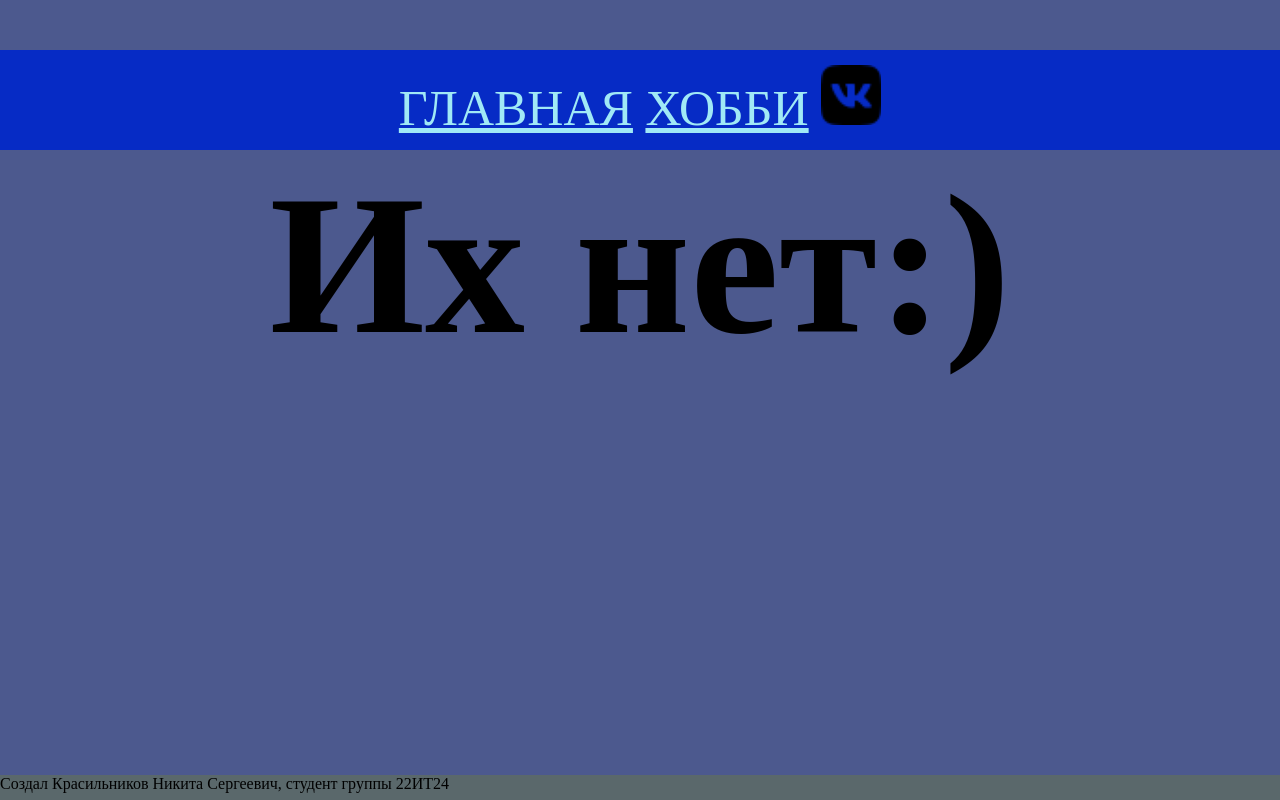
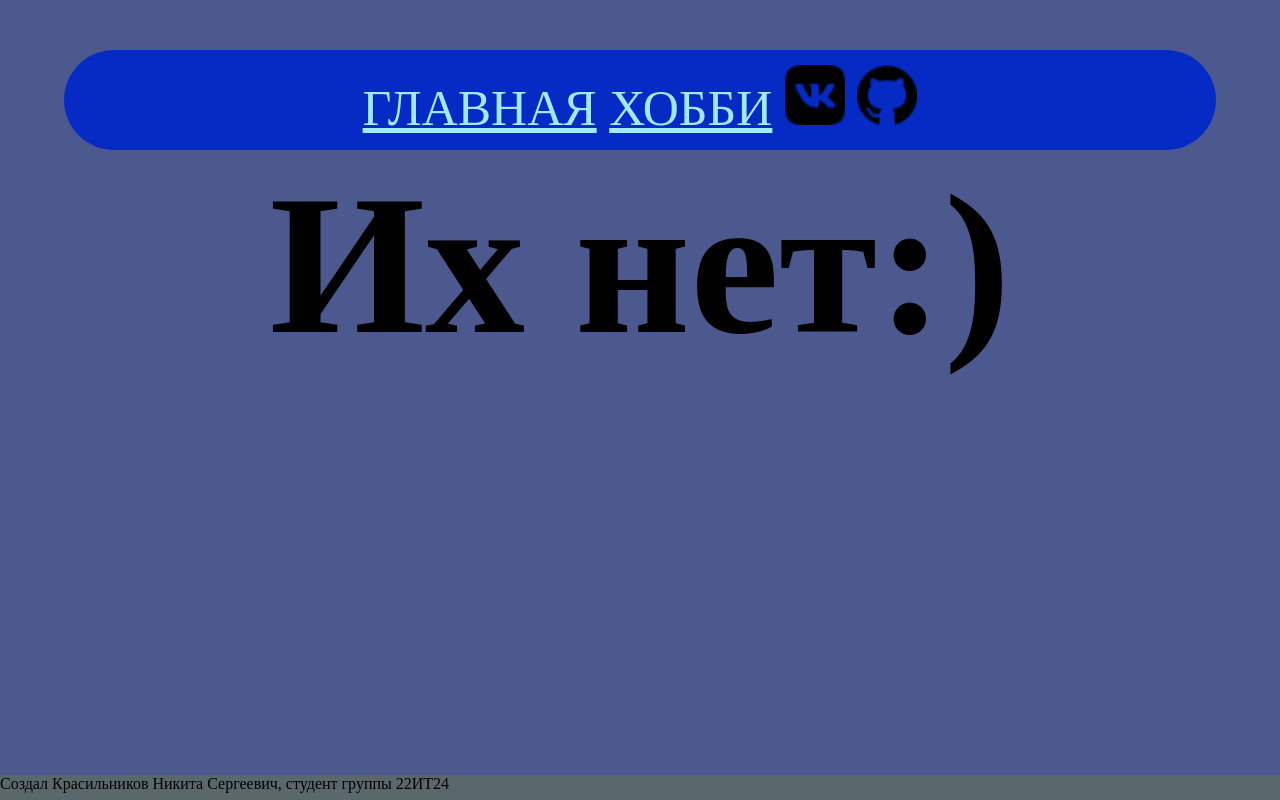
Before and after one commit to KrasilnikovN/Me, a plain HTML site: page hobby.html in a window 1280 px wide. Drawn offline with Linux system fonts and the light colour scheme.

Commit message:
Add files via upload

```diff
--- a/hobby.html
+++ b/hobby.html
@@ -7,16 +7,17 @@
     <title></title>
   </head>
   <body>
-    <header class="header">
+    <div class="header">
       <li class="li">
         <a class="main" href="index.html">Главная</a>
         <a class="hobby" href="hobby.html">Хобби</a>
-        <a class="vk" href="https://vk.com/id515895229"><img class="vk__img" src = "src\vk.png"></img></a>
+        <a class="vk" href="https://vk.com/id515895229"><img class="link__img" src = "src\vk.png"></img></a>
+        <a href="https://github.com/KrasilnikovN/Me"><img class="link__img" src = "src\github.png"></img></a>
       </li>
-    </header>
+    </div>
 <h1 class="hobby__text">Их нет:)</h1>
 <footer class="footer">
-Создал Красильников Никита Сергеевич, студент группы 22ИТ24
+<p>Создал Красильников Никита Сергеевич, студент группы 22ИТ24</p>
 </footer>
   </body>
 </html>
--- a/src/style.css
+++ b/src/style.css
@@ -19,9 +19,12 @@
   text-align: center;
 }
 .header {
+  margin-left: 5%;
+  border-radius: 50px;
   margin-top: 50px;
   height: 100px;
-  width: auto;
+  width: 90%;
+  border-color: green;
   background-color: rgb(6, 43, 197);
   text-align: center;
 }
@@ -41,7 +44,7 @@
 .vk {
   color: rgb(160, 233, 246);
 }
-.vk__img {
+.link__img {
   padding-top: 15px;
   height: 60px;
   width: 60px;
```
Also changed, not shown: index.html (+5 -4 lines), src/github.png (added).
